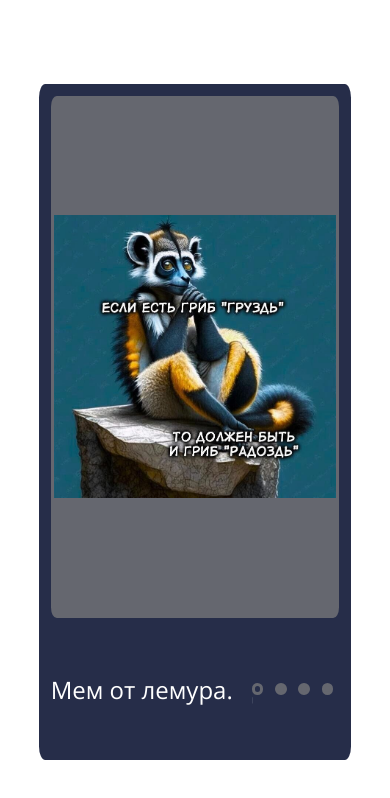
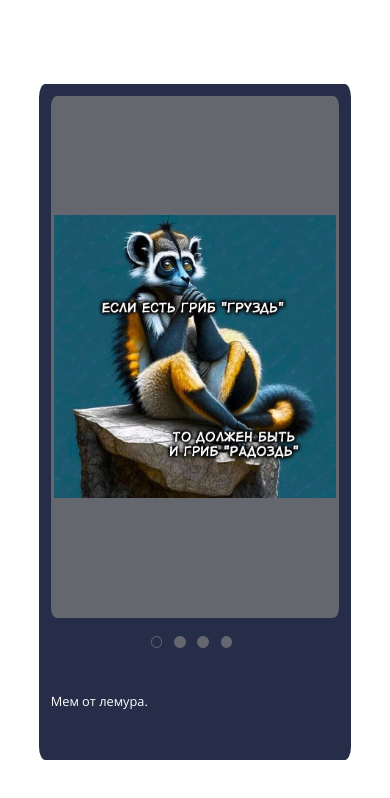
Before and after one commit to AndreiMakhnach2209/cssMemeSlider, a plain HTML site: page cssMemeSlider/index.html in a window 390 px wide. Drawn offline with Linux system fonts and the light colour scheme.

Commit message:
feat: add mobile version styles (Sun, Sep 17, 2023 11:18:13 PM)

```diff
--- a/cssMemeSlider/style.css
+++ b/cssMemeSlider/style.css
@@ -82,6 +82,8 @@
 
 .meme_desc span {
     width: 100%;
+    text-wrap: nowrap;
+    overflow: hidden;
     font-family: open_sans;
     font-size: 150%;
     color: #fff;
@@ -157,3 +159,25 @@
 #radio_4:checked ~ * [for="radio_4"] div {
     background-color: transparent;
 }
+
+@media (max-width: 768px) {
+    .slider_module {
+        flex-direction: column-reverse;
+    }
+
+    .buttons_box {
+        height:fit-content;
+    }
+
+    .desc_wrap {
+        width: 100%;
+    }
+
+    .meme_desc span {
+        font-size: 80%;
+    }
+
+    .button_area div {
+        border: 0.1rem solid #65676f;
+    }
+}
```
